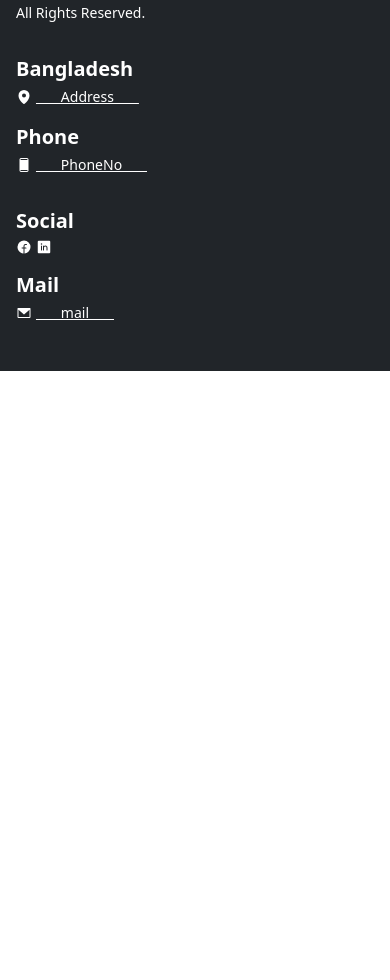
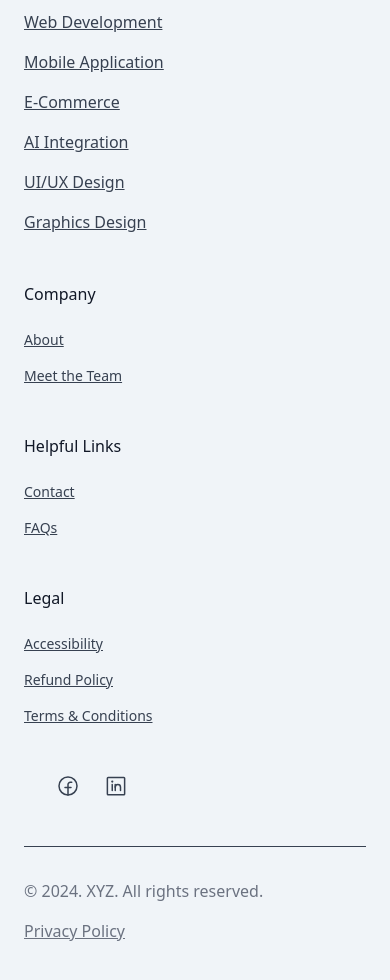
Before and after one commit to Chy-Zaber-Bin-Zahid/CodeSync5, a Next.js app: page / in a window 390 px wide. Shown: the part 7424-8404 px from the top of the page. Before the commit the page ends 7795 px from the top, so only its background shows below. Built offline with nearby package versions, Linux system fonts and the light colour scheme; no server answers.

Commit message:
Changed the footer

```diff
--- a/components/Footer.tsx
+++ b/components/Footer.tsx
@@ -1,48 +1,165 @@
-"use client"
+"use client";
+import { LinkedinLogo, FacebookLogo } from "phosphor-react";
+import React from "react";
 
-import Link from 'next/link';
-import { DeviceMobile, EnvelopeSimple, FacebookLogo, LinkedinLogo, MapPin } from 'phosphor-react';
+const Footer = () => {
+  const currentYear = new Date().getFullYear();
 
-function Footer() {
-  const currentYear = new Date().getFullYear();
+  const services = [
+    { name: "Web Development", href: "/services/web-development" },
+    { name: "Mobile Application", href: "/services/mobile-application" },
+    { name: "E-Commerce", href: "/services/e-commerce" },
+    { name: "AI Integration", href: "/services/ai-integration" },
+    { name: "UI/UX Design", href: "/services/ui-ux" },
+    { name: "Graphics Design", href: "/services/graphics-design" },
+  ];
+
+  const companyLinks = [
+    { name: "About", href: "/about" },
+    { name: "Meet the Team", href: "/meet-the-team" },
+  ];
+
+  const helpfulLinks = [
+    { name: "Contact", href: "/contact" },
+    { name: "FAQs", href: "/faqs" },
+  ];
+
+  const legalLinks = [
+    { name: "Accessibility", href: "/accessibility" },
+    { name: "Refund Policy", href: "/refund-policy" },
+    { name: "Terms & Conditions", href: "/terms-and-conditions" },
+  ];
+
+  const socialLinks = [
+    {
+      name: "Facebook",
+      icon: FacebookLogo,
+      href: "#",
+    },
+    {
+      name: "LinkedIn",
+      icon: LinkedinLogo,
+      href: "/linkedin",
+    },
+  ];
+
   return (
-    <div className="bg-footerBg text-white px-3 py-12 mt-4">
-      <div className='max-w-big-screen mx-auto grid grid-cols-3 gap-x-6 mq-765:grid-cols-1 mq-765:gap-y-8 mq-765:max-w-small-screen'>
-        <div className='flex flex-col justify-start items-start gap-1'>
-          <h1>logo</h1>
-          <p className='text-sm m-0'>Copyright © _____ | 2023-{currentYear}</p>
-          <p className='text-sm m-0'>All Rights Reserved.</p>
-        </div>
-        <div className='flex flex-col justify-start items-start gap-3'>
-          <div className='flex flex-col justify-center items-start gap-1'>
-            <h1 className='text-xl font-bold m-0' >Bangladesh</h1>
-            <p className='text-sm m-0 flex justify-center items-center gap-1'><MapPin size={16} weight="fill" /><Link href="/" className="text-white">____Address____</Link></p>
-          </div>
-          <div className='flex flex-col justify-center items-start gap-1'>
-            <h1 className='text-xl font-bold m-0' >Phone</h1>
-            <p className='text-sm m-0 flex justify-center items-center gap-1'><DeviceMobile size={16} weight="fill" /><Link href="/" className="text-white">____PhoneNo____</Link></p>
+    <footer className="bg-[#f0f4f8] dark:bg-gray-900">
+      <div className="mx-auto max-w-big-screen px-4 py-16 sm:px-6 lg:px-8">
+        <div className="lg:flex lg:gap-8">
+          <div className="mt-8 flex-1 grid grid-cols-2 gap-8 lg:mt-0 lg:grid-cols-4 lg:gap-y-16">
+            {/* Services Section */}
+            <div className="col-span-2 sm:col-span-1">
+              <p className="text-lg font-medium text-gray-900 dark:text-white">
+                Services
+              </p>
+              <ul className="pl-0 mt-6 space-y-4 text-md">
+                {services.map((service) => (
+                  <li key={service.name}>
+                    <a
+                      href={service.href}
+                      className="text-gray-700 transition hover:opacity-75 dark:text-gray-200"
+                    >
+                      {service.name}
+                    </a>
+                  </li>
+                ))}
+              </ul>
+            </div>
+
+            {/* Company Section */}
+            <div className="col-span-2 sm:col-span-1">
+              <p className="font-medium text-gray-900 dark:text-white">
+                Company
+              </p>
+              <ul className="pl-0 mt-6 space-y-4 text-sm">
+                {companyLinks.map((link) => (
+                  <li key={link.name}>
+                    <a
+                      href={link.href}
+                      className="text-gray-700 transition hover:opacity-75 dark:text-gray-200"
+                    >
+                      {link.name}
+                    </a>
+                  </li>
+                ))}
+              </ul>
+            </div>
+
+            {/* Helpful Links Section */}
+            <div className="col-span-2 sm:col-span-1">
+              <p className="font-medium text-gray-900 dark:text-white">
+                Helpful Links
+              </p>
+              <ul className="pl-0 mt-6 space-y-4 text-sm">
+                {helpfulLinks.map((link) => (
+                  <li key={link.name}>
+                    <a
+                      href={link.href}
+                      className="text-gray-700 transition hover:opacity-75 dark:text-gray-200"
+                    >
+                      {link.name}
+                    </a>
+                  </li>
+                ))}
+              </ul>
+            </div>
+
+            {/* Legal Section */}
+            <div className="col-span-2 sm:col-span-1">
+              <p className="font-medium text-gray-900 dark:text-white">Legal</p>
+              <ul className="pl-0 mt-6 space-y-4 text-sm">
+                {legalLinks.map((link) => (
+                  <li key={link.name}>
+                    <a
+                      href={link.href}
+                      className="text-gray-700 transition hover:opacity-75 dark:text-gray-200"
+                    >
+                      {link.name}
+                    </a>
+                  </li>
+                ))}
+              </ul>
+            </div>
+
+            {/* Social Media Section */}
+            <ul className="col-span-2 flex justify-start gap-6 lg:col-span-5 lg:justify-end">
+              {socialLinks.map((social) => (
+                <li key={social.name}>
+                  <a
+                    href={social.href}
+                    rel="noreferrer"
+                    target="_blank"
+                    className="text-gray-700 transition hover:opacity-75 dark:text-gray-200"
+                  >
+                    <span className="sr-only">{social.name}</span>
+                    <social.icon size={24} />
+                  </a>
+                </li>
+              ))}
+            </ul>
           </div>
         </div>
-        <div className='flex flex-col justify-start items-start gap-3'>
-          <div className='flex flex-col justify-center items-start gap-1'>
-            <h1 className='text-xl font-bold m-0' >Social</h1>
-            <p className='text-sm m-0 flex justify-center items-center gap-1'>
-              <Link href="/" className="text-white">
-                <FacebookLogo size={16} weight="fill" />
-              </Link>
-              <Link href="/" className="text-white">
-                <LinkedinLogo size={16} weight="fill" />
-              </Link>
+
+        <div className="mt-8 border-t border-gray-700 pt-8 dark:border-gray-800">
+          <div className="sm:flex sm:justify-between">
+            <p className="text-md text-gray-500 dark:text-gray-400">
+              &copy; {currentYear}. XYZ. All rights reserved.
             </p>
-          </div>
-          <div className='flex flex-col justify-center items-start gap-1'>
-            <h1 className='text-xl font-bold m-0' >Mail</h1>
-            <p className='text-sm m-0 flex justify-center items-center gap-1'><EnvelopeSimple size={16} weight="fill" /><Link href="/" className="text-white">____mail____</Link></p>
+
+            <p>
+              <a
+                href="/privacy-policy"
+                className="text-gray-500 transition hover:opacity-75 dark:text-gray-400"
+              >
+                Privacy Policy
+              </a>
+            </p>
           </div>
         </div>
       </div>
-    </div>
-  )
-}
+    </footer>
+  );
+};
 
-export default Footer
+export default Footer;
```
